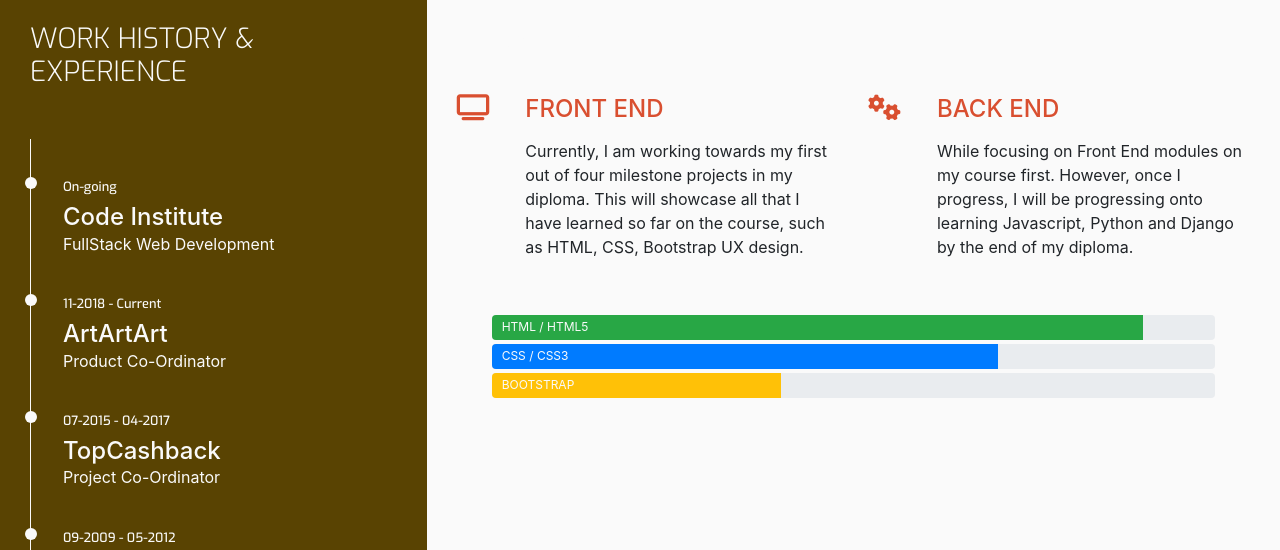
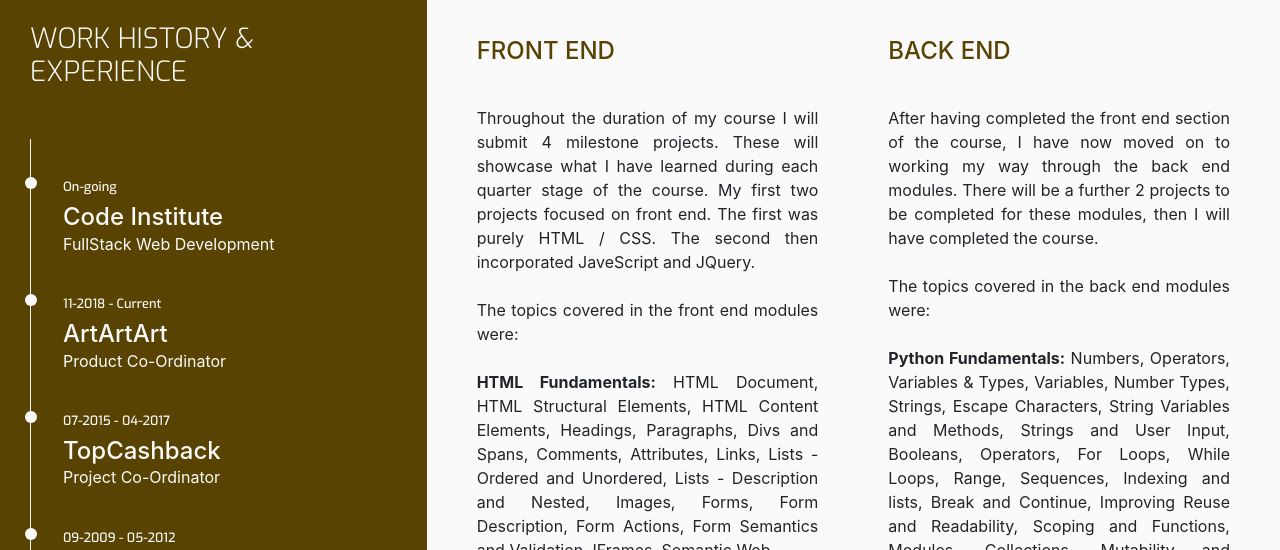
Before and after one commit to CarterStefan/Resume, a plain HTML site: page cv.html in a window 1280 px wide. Shown: the part 372-922 px from the top of the page. Drawn offline with nearby package versions, Linux system fonts and the light colour scheme.

Commit message:
Added course info to CV page

```diff
--- a/assets/css/style.css
+++ b/assets/css/style.css
@@ -322,12 +322,14 @@ footer {
 }
 
 .three-reasons-heading{
-    margin-bottom: 15px;
+    margin-top: 20px;
     color: #d94f30;
+    padding: 20px;
 }
 
 .about-me{
     text-align: justify;
+    padding: 20px;
 }
 
 /* -------------------------------------------------- Personal Info */
@@ -410,24 +412,18 @@ footer {
     content: '';
 }
 
-/* -------------------------------------------------- Progress Bar*/
+/* -------------------------------------------------- CV / PROJECTS */
 
-.progress {
-    position: relative;
-    height: 25px;
-    margin-bottom: 4px;
+
+.cv-heading{
+    margin-top: 20px;
+    color: #594302;
+    padding: 20px;
 }
 
-.progress-type{
-    position: absolute;
-    left: 0px;
-    font-weight: 400;
-    padding: 3px 30px 2px 10px;
-    color: #fafafa;
-}
-
-.progress-section{
-    margin: 40px 20px;
+.project-image{
+    height: 240px;
+    width: 100%;
 }
 
 /* -------------------------------------------------- Work History */
--- a/cv.html
+++ b/cv.html
@@ -45,13 +45,13 @@
 									<span>Contact</span></a>
 							</li>
 
-                            <li class="col-6 col-sm-2 ui-menu-color-interests list-inline-item menuitem">
+							<li class="col-6 col-sm-2 ui-menu-color-interests list-inline-item menuitem">
 								<a href="interests.html"
 									class="hvr-sweep-to-bottom"><i class="fas fa-users" aria-hidden="true"></i>
 									<span>interests</span></a>
 							</li>
 
-                            <li class="col-6 col-sm-2 ui-menu-color-github list-inline-item menuitem">
+							<li class="col-6 col-sm-2 ui-menu-color-github list-inline-item menuitem">
 								<a href="github.html"
 									class="hvr-sweep-to-bottom"><i class="fab fa-github" aria-hidden="true"></i>
 									<span>Github</span></a>
@@ -103,78 +103,62 @@
 			</div>
 			<div class="col-md-8 bg-color-three-reasons section-column">
 				<div class="row">
-					<div class="col">
-						<h3 class="section-heading uppercase">My Skills</h3>
-					</div>
-				</div>
-
-				<div class="row">
-					<div class="col-10 offset-1 offset-sm-0 col-sm-4 col-md-6">
-						<div class="row">
-							<div class="col-2">
-								<i class="three-reasons-icon fa fa-tv" aria-hidden="true"></i>
-							</div>
-							<div class="col-10">
-								<h4 class="three-reasons-heading uppercase">Front End</h4>
-								<p>
-									Currently, I am working towards my first out of four milestone projects in my
-									diploma. This will showcase all that I have learned so far on the course, such as
-									HTML, CSS, Bootstrap UX design.
-								</p>
-							</div>
-						</div>
+					<div class="col-12 col-lg-6">
+						<h4 class="cv-heading uppercase">FRONT END</h4>
+						<p class="about-me">
+							Throughout the duration of my course I will submit 4 milestone projects. These will showcase
+							what I have learned during each quarter stage of the course. My first two projects focused
+							on front end. The first was purely HTML / CSS. The second then incorporated JaveScript and
+							JQuery.
+							<br>
+							<br>
+                            The topics covered in the front end modules were:
+							<br>
+                            <br>
+                            <strong>HTML Fundamentals:</strong>
+                            HTML Document, HTML Structural Elements, HTML Content Elements, Headings, Paragraphs, Divs and Spans, Comments, Attributes, Links, Lists - Ordered and Unordered, Lists - Description and Nested, Images, Forms, Form Description, Form Actions, Form Semantics and Validation, IFrames, Semantic Web.
+                            <br>
+                            <br>
+                            <strong>CSS Fundamentals:</strong>
+                            CSS Type and Class Selectors, CSS ID and Attribute Selectors,CSS DOM Selectors, CSS - Inline and Embedded, External CSS and precedence, CSS Rules, Comments and font-family, Working with Text, Font Parameters, Font Color, Font Position, Font Spacing, Letter Spacing, Font Style, The Box Model, Box Border and Margin, Background Appearance, Background Positioning, Background Source, Box Sizing, Layout, Visibility, Positioning, Z-index. As part of this module, I was also introduced to the Bootstrap framework.
+                            <br>
+                            <br>
+                            <strong>JavaScript Fundamentals:</strong>
+                            Introduction, Commenting Your Code, Seeing What's Going On, Variables, Working With Numbers, Number Types, Number Methods  and Objects, Strings, String Escaping, String Methods, Arrays, Array Methods, Array Dimensions and Concatenation, Decisions  Decisions..., Operators, Type Conversion, Loops and Iteration, Break and Continue, Functions, Calling Functions, Keywords, Function Scope, Object-Oriented Programming, this and Object  Values, JavaScript in The Browser, The Document Object Model. I was also introduced to the JQuery framework while working on this module.
+                            <br>
+                            <br>
+                            As well as these topics, I also learned about APIs and JSON. I also learned about integrating a Google Map into the page and manipulating the JavaScript to display different markers.
+						</p>
 					</div>
 
-					<div class="col-10 offset-1 offset-sm-0 col-sm-4 col-md-6">
-						<div class="row">
-							<div class="col-2">
-								<i
-                    class="three-reasons-icon fa fa-gears"
-                    aria-hidden="true"
-                  ></i>
-							</div>
-							<div class="col-10">
-								<h4 class="three-reasons-heading uppercase">
-									Back End
-								</h4>
-								<p>
-									While focusing on Front End modules on my course first. However, once I progress, I
-									will be progressing onto learning Javascript, Python and Django by the end of my
-									diploma.
-								</p>
-							</div>
-						</div>
+					<div class="col-12 col-lg-6">
+						<h4 class="cv-heading uppercase">BACK END</h4>
+                        <p class="about-me">
+							After having completed the front end section of the course, I have now moved on to working my way through the back end modules. There will be a further 2 projects to be completed for these modules, then I will have completed the course.
+                            <br>
+							<br>
+                            The topics covered in the back end modules were:
+							<br>
+                            <br>
+                            <strong>Python Fundamentals:</strong>
+                            Numbers, Operators, Variables & Types, Variables, Number Types, Strings, Escape Characters, String Variables and Methods, Strings and User Input, Booleans, Operators, For Loops, While Loops, Range, Sequences, Indexing and  lists, Break and Continue, Improving Reuse and Readability, Scoping and Functions, Modules, Collections, Mutability and  Immutability, Dictionaries.
+                            <br>
+                            <br>
+                            After learning the fundamentals of Python, I also learned about frameworks and have starting educating myself further on the Flask framework after being introduced to it breifly on the course.
+                            <br>
+                            <br>
+                            <strong>Data Centric Development:</strong>
+                            Data Fundamentals, Data Store Types, Database Fundamentals, Relational Database Design, A Database Management System In  action - MySQL, SQL In Action, How Python Talks To Data, Python and MySQL, MongoDB, Create a MongoDB Database, Manipulate Data  using Mongo Shell, Manipulate Data Programmatically With Python, Manipulate Data With A Custom User Interface.
+                            <br>
+                            <br>
+                            <strong>I am currently at the Data Centric Development section of my studies. I will then have the following to study before completing my course.</strong>
+                            <br>
+                            <br>
+                            <strong>Full Stack Frameworks With Django:</strong>
+                            What Are Frameworks?, Hello Django, Getting Set Up, URLs, Templates, Migrations And Admin, Models, Creating Data, Modifying Data, Testing, Deployment, Project - Boutique Ado, Project Setup, Authentication & Authorisation, The Base  template, The Home Page, Products Setup, Product Filtering &  searching, Product Sorting, The Shopping Bag, Adding Products, Product Modifying, Toasts, The Checkout App, Stripe Payments, Profile App, Product Admin, Deployment, Emails, Code Refactoring.
+                        </p>
 					</div>
-				</div>
 
-				<div class="row progress-section">
-					<div class="col">
-						<div class="progress">
-							<div class="progress-bar bg-success" role="progressbar" style="width: 90%;"
-								aria-valuenow="90" aria-valuemin="0" aria-valuemax="100">
-								<span class="sr-only">90% Complete</span>
-							</div>
-							<span class="progress-type">HTML / HTML5</span>
-						</div>
-
-						<div class="progress">
-							<div class="progress-bar" role="progressbar" style="width: 70%;" aria-valuenow="70"
-								aria-valuemin="0" aria-valuemax="100">
-								<span class="sr-only">70% Complete</span>
-							</div>
-							<span class="progress-type">CSS / CSS3</span>
-						</div>
-
-						<div class="progress">
-							<div class="progress-bar bg-warning" role="progressbar" style="width: 40%;"
-								aria-valuenow="40" aria-valuemin="0" aria-valuemax="100">
-								<span class="sr-only">40% Complete</span>
-							</div>
-							<span class="progress-type">BOOTSTRAP</span>
-						</div>
-
-
-					</div>
 				</div>
 			</div>
 		</div>
@@ -194,8 +178,7 @@
 				<h5 class="uppercase general-sub">Download</h5>
 				<p class="inline-block">
 					Need a printable version of my CV? Download it here.
-					<a href="assets/cv/Carter_Stefan_CV.docx.pdf"
-									target="_blank" class="cv-pdf">
+					<a href="assets/cv/Carter_Stefan_CV.docx.pdf" target="_blank" class="cv-pdf">
 						<i class="fas fa-file-download" aria-hidden="true"></i>
 						<span class="sr-only">Download Link</span>
 					</a>
```
